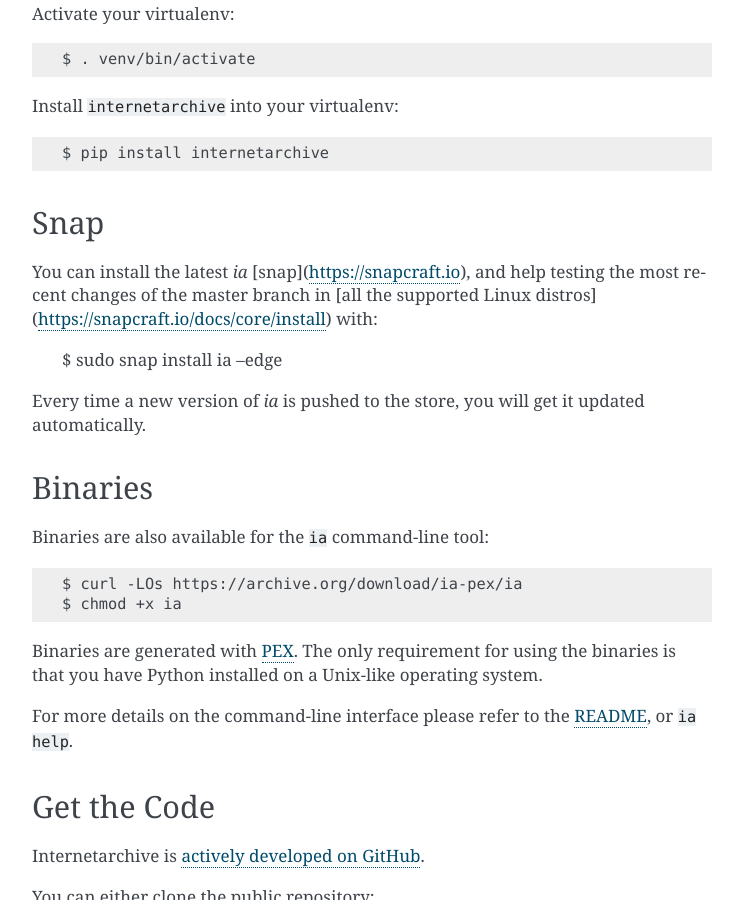
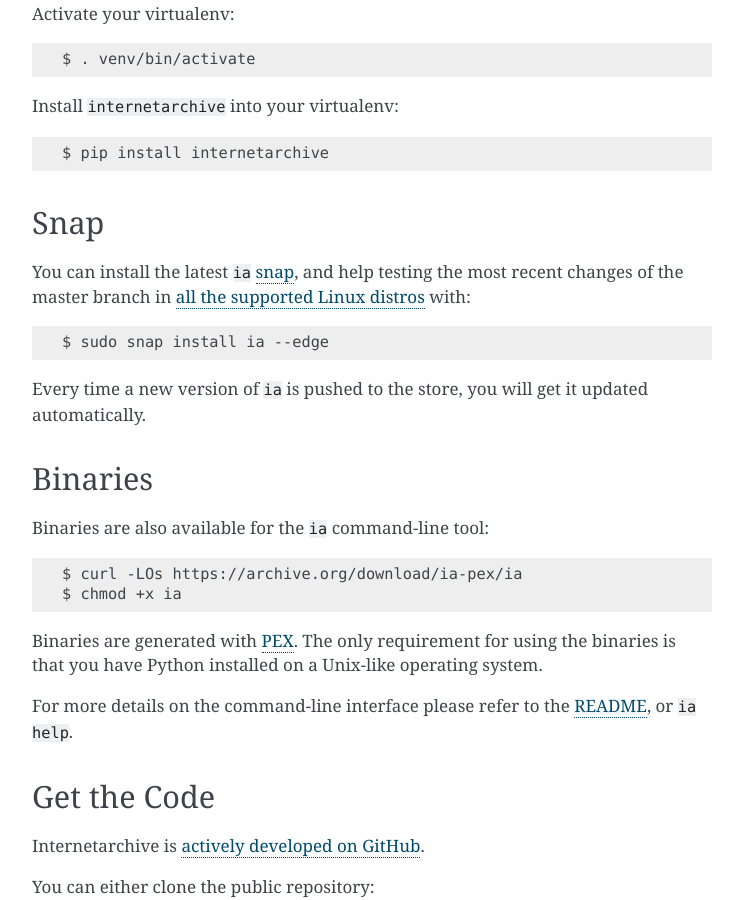
Before and after one commit to jjjake/internetarchive, a Sphinx documentation site: the page built from docs/source/installation.rst, in a window 1280 px wide and 900 px high, scrolled down 1840 px. Shown: the whole window, without its empty margins (368-1111 px from the left). Built offline with Sphinx 7.4.7, drawn with Linux system fonts in a browser that asks for light colours.

Commit message:
minor rst fixes.

```diff
--- a/docs/source/installation.rst
+++ b/docs/source/installation.rst
@@ -84,11 +84,11 @@
 Snap
 ----
 
-You can install the latest `ia` [snap](https://snapcraft.io), and help testing the most recent changes of the master branch in [all the supported Linux distros](https://snapcraft.io/docs/core/install) with:
+You can install the latest ``ia`` `snap <https://snapcraft.io>`_, and help testing the most recent changes of the master branch in `all the supported Linux distros <https://snapcraft.io/docs/core/install>`_ with::
 
     $ sudo snap install ia --edge
 
-Every time a new version of `ia` is pushed to the store, you will get it updated automatically.
+Every time a new version of ``ia`` is pushed to the store, you will get it updated automatically.
 
 Binaries
 --------
```
